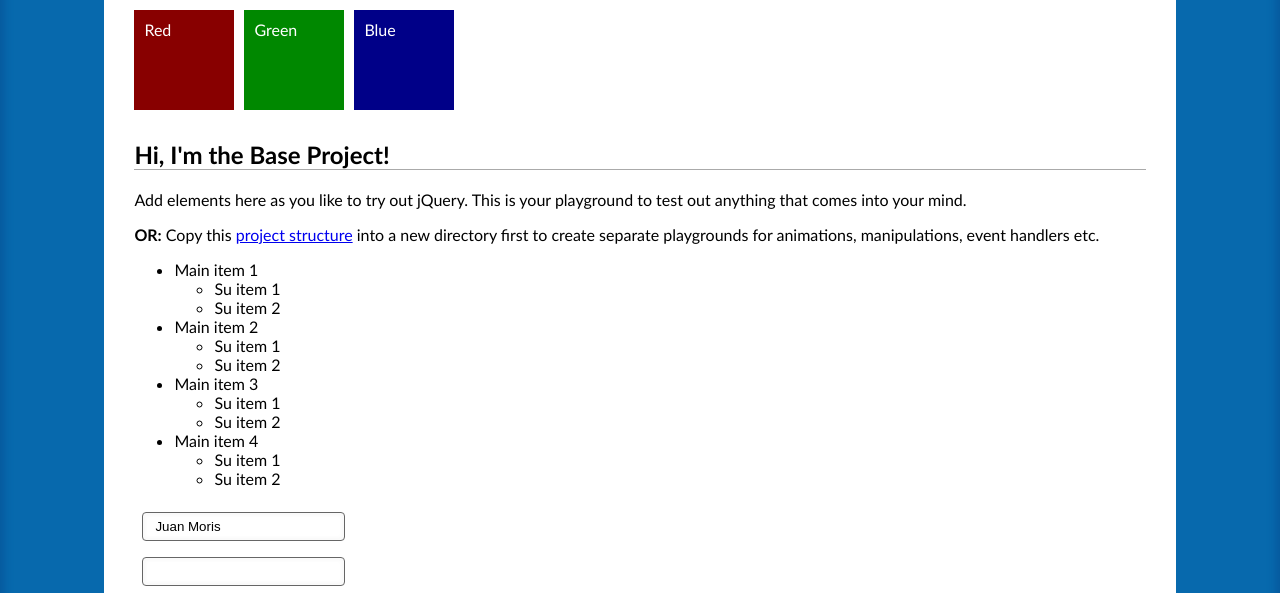
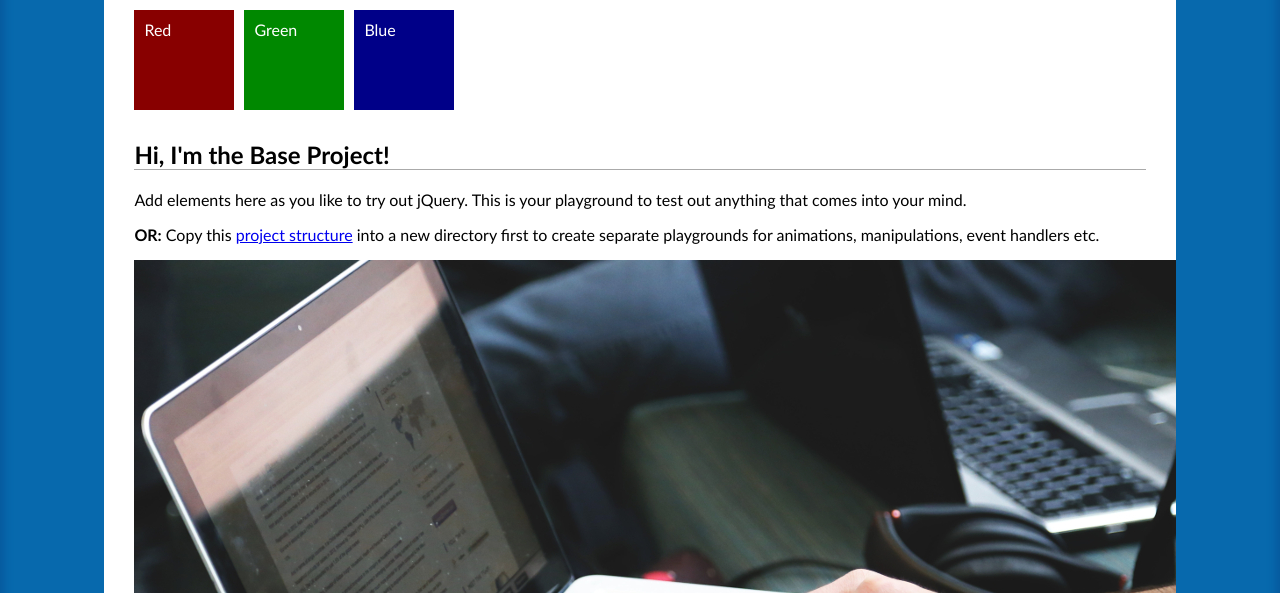
Before and after one commit to ciclonteam1912/jqueryCourse, a plain HTML site: page index.html in a window 1280 px wide. Shown: the part 132-725 px from the top of the page. Drawn offline with nearby package versions, Linux system fonts and the light colour scheme.

Commit message:
Coding Activity: Creating an Image Slideshow!

```diff
--- a/index.html
+++ b/index.html
@@ -19,6 +19,11 @@
     <h2>Hi, I'm the Base Project!</h2>
     <p>Add elements here as you like to try out jQuery. This is your playground to test out anything that comes into your mind.</p>
     <p><strong>OR:</strong> Copy this <a id="special-link" href="/url">project structure</a> into a new directory first to create separate playgrounds for animations, manipulations, event handlers etc.</p>
+
+    <div class="gallery">
+      <img src="images/laptop-mobile_small.jpg" alt="">
+    </div>
+
     <ul id="list">
       <li>Main item 1
         <ul>
--- a/js/script.js
+++ b/js/script.js
@@ -1,42 +1,21 @@
 $(function() {
   // jQuery goes here...
 
-  /*Manipulating Attributes and Properties*/
-  //attr(), prop(), val() --> for values of inputs elements
+  /*Coding Activity: Creating an Image Slideshow!*/
+  var galleryImage = $(".gallery").find("img").first();
+  var images = [
+    "images/laptop-mobile_small.jpg",
+    "images/laptop-on-table_small.jpg",
+    "images/people-office-group-team_small.jpg"
+  ];
 
-  /*Tvar specialLink = $("#special-link");
-  console.log(specialLink.attr("href")); his return the value of the href attribute*/
-
- /* specialLink.attr("href", "https://www.udemy.com"); This set a new value for the href attribute*/
-
- /*There are some cases you don't want to use the attr() function and that it's when there are some boolean properties in HTML5,
- for example when you add a checkbox to the form, this has a boolean property named checked.
-
-  So other boolean properties are selected for selected tags and disabled that you can use with prop() function*/
-  var checkbox = $("input:checkbox");
-  /* console.log(checkbox.prop("checked")); This will return the cuurent value of the checkbox, true or false.
-  console.log(checkbox.attr("checked")); This will return checked everytime. And that's why you don't want to use the attr() function*/
-  console.log(checkbox.prop("checked", false));
-  console.log(checkbox.prop("checked")); /*Here will return false*/
-  console.log(checkbox.attr("checked")); /*Here will return checked again*/
-  console.log(checkbox.val()); /*Here will return on*/
-  console.log(checkbox.is(':checked')); /*Here will return true or false*/
-
-
-  var textInput = $("input:text");
-  /* console.log(textInput.val()); The val() without parameter you retrieve the value of the input element*/
-  textInput.val("Juan Moris"); /*The val() with a parameter you set the input element to a new value*/
-  //console.log(textInput.val());
-
-  var rangeInput = $("input[type='range']"); /*for range type there's no convenience operator in jQuery*/
-  //console.log(rangeInput.val());
-
-  /*Wherever you have multiple elements selected like $("input:text") you may actually select multiple elements so if you have more
-  than one text input on the page then when you call val(), attr() or prop() on that it's always call implicity call the first. So
-  it's only going to work with one element at a time. It's not gonna return an array with the values of all the elements or something
-  like that, it's just going to give you the value of the first text input.
-
-  val()  will return the value of only the first selected element when used to read the current value.
-  However, when using val("someValue")  to set the value, it will do this for all the selected elements.
-  So what you're experiencing is the normal behavior. Use first()  to only set the first one, or eq(n)  to only set the n-th one.*/
+  var i = 0;
+  setInterval(function(){ /*This method is pure javaScript, it's asynchronous*/
+    i = (i + 1) % images.length; /*This will create a sequence of 0,1,2 0,1,2 and so on*/
+    galleryImage.fadeOut(function(){
+      $(this).attr("src", images[i]);
+      $(this).fadeIn();
+    });
+    console.log(galleryImage.attr("src"));
+  }, 5000);
 });
```
